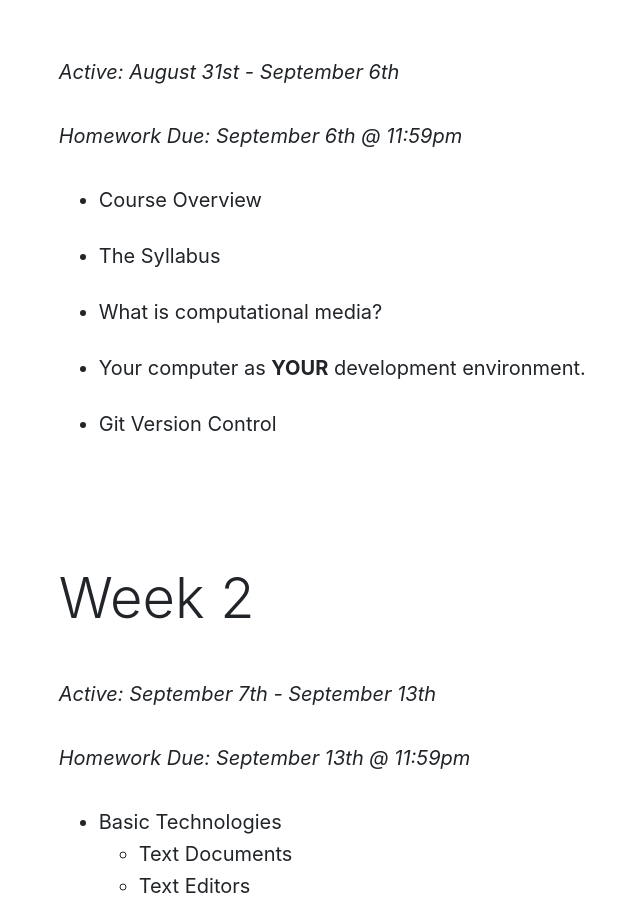
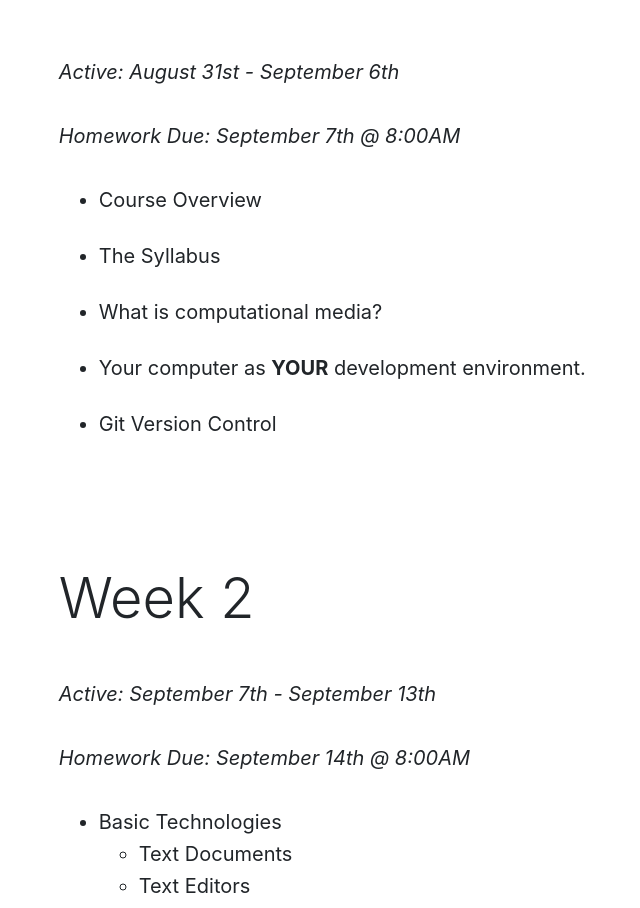
Before and after one commit to Montana-Media-Arts/creative-coding-1, a Jekyll site: the page built from modules/dates/_posts/2017-01-05-dates.md, in a window 1280 px wide. Shown: the part 596-1504 px from the top of the page, without its empty margins (105-745 px from the left). Built offline with Jekyll 4.4.1, drawn with Linux system fonts in a browser that asks for light colours; nearby versions of some CDN libraries; part of the change alters nothing that is shown.

Commit message:
updated dates

```diff
--- a/_data/dates.yml
+++ b/_data/dates.yml
@@ -1,16 +1,16 @@
-1: ["August 31st - September 6th", "September 6th @ 11:59pm"]
-2: ["September 7th - September 13th", "September 13th @ 11:59pm"]
-3: ["September 14th - September 20th", "September 20th @ 11:59pm"]
-4: ["September 21st - September 27th", "September 27th @ 11:59pm"]
-5: ["September 28th - October 4th", "October 4th @ 11:59pm"]
-6: ["October 5th - October 11th", "October 11th @ 11:59pm"]
-7: ["October 12th - October 18th", "October 18th @ 11:59pm"]
-8: ["October 19th - October 25th", "October 25th @ 11:59pm"]
-9: ["October 26th - November 1st", "November 1st @ 11:59pm"]
-10: ["November 2nd - November 8th", "November 8th @ 11:59pm"]
-11: ["November 9th - November 15th", "November 15th @ 11:59pm"]
-12: ["November 16th - November 29th<br>NOTE: This week will last '2 weeks' due to Thanksgiving", "November 29th"]
-13: ["November 30th - December 6th", "December 6th @ 11:59pm"]
+1: ["August 31st - September 6th", "September 7th @ 8:00AM"]
+2: ["September 7th - September 13th", "September 14th @ 8:00AM"]
+3: ["September 14th - September 20th", "September 21st @ 8:00AM"]
+4: ["September 21st - September 27th", "September 28th @ 8:00AM"]
+5: ["September 28th - October 4th", "October 5th @ 8:00AM"]
+6: ["October 5th - October 11th", "October 12th @ 8:00AM"]
+7: ["October 12th - October 18th", "October 19th @ 8:00AM"]
+8: ["October 19th - October 25th", "October 26th @ 8:00AM"]
+9: ["October 26th - November 1st", "November 2nd @ 8:00AM"]
+10: ["November 2nd - November 8th", "November 9th @ 8:00AM"]
+11: ["November 9th - November 15th", "November 16th @ 8:00AM"]
+12: ["November 16th - November 29th<br>NOTE: This week will last '2 weeks' due to Thanksgiving", "November 30th"]
+13: ["November 30th - December 6th", "December 7th @ 8:00AM"]
 14: ["December 7th - December 12th", "Work on Final"]
 
 # <br>Note: Spring Break is October 19th-24.", "NO HOMEWORK ASSIGNMENT THIS WEEK"
```
